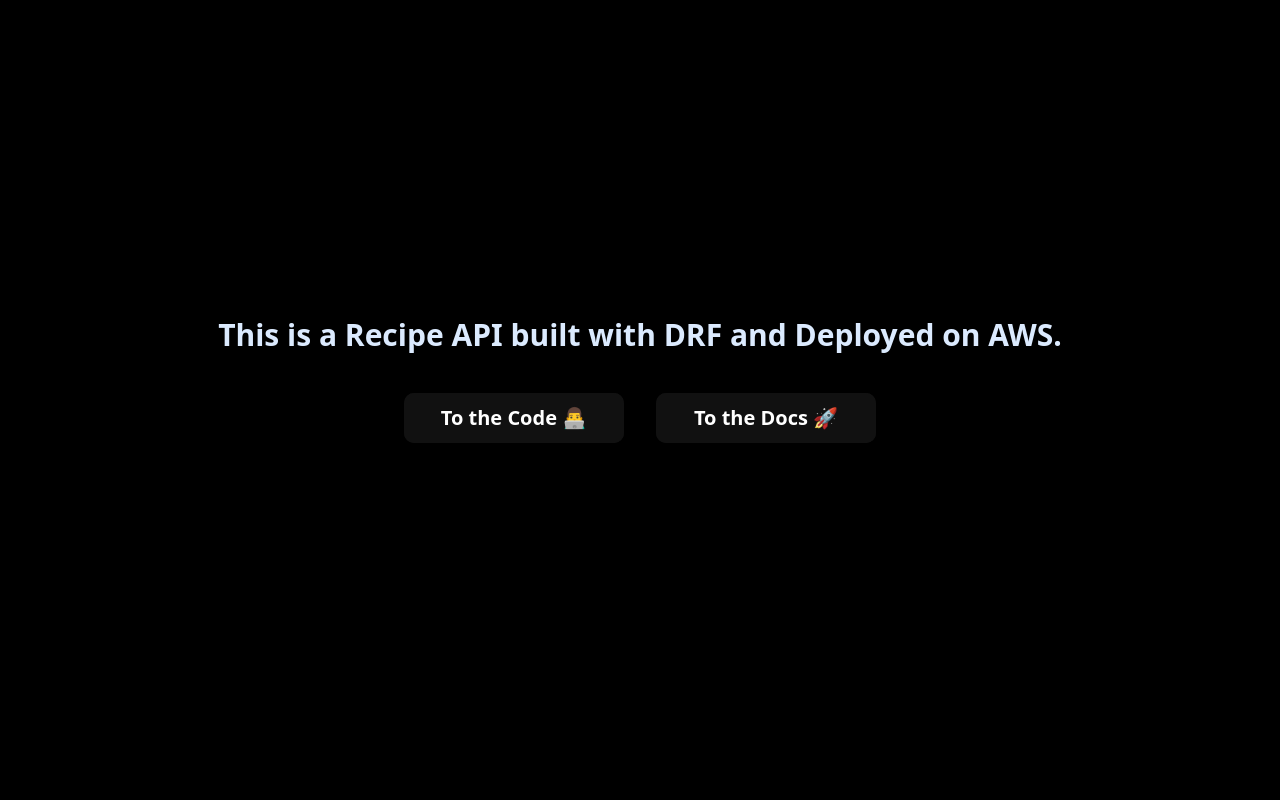
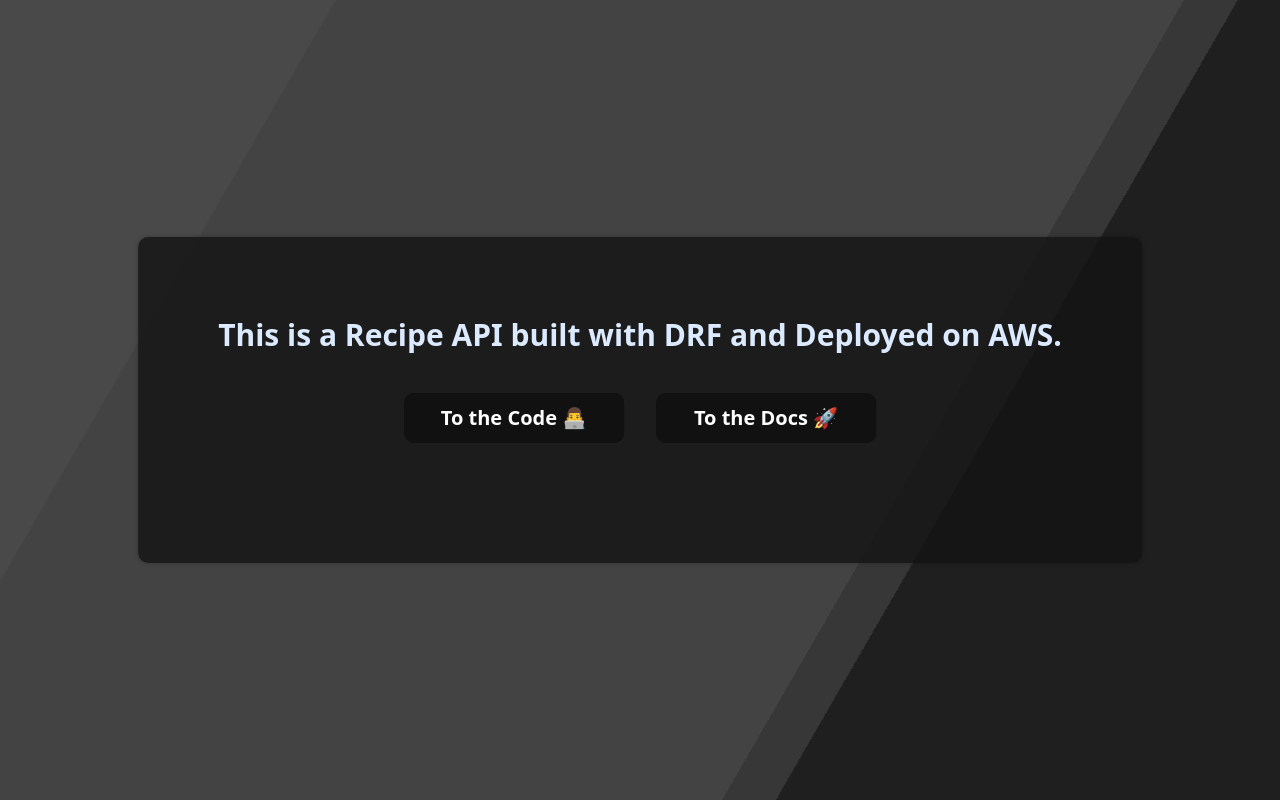
Before and after one commit to hitenvats16/Recipe-app-api, a Django app: page / in a window 1280 px wide. Run offline with Django 3.2, Linux system fonts and the light colour scheme; parts of the project's set-up code (start-up, migrations or seed data) failed here and were passed over; some libraries are stand-ins or nearby versions.

Commit message:
Changed landing page

```diff
--- a/app/templates/index.html
+++ b/app/templates/index.html
@@ -16,7 +16,6 @@
         flex-direction: row;
         justify-content: center;
         align-items: center;
-        background: #000;
       }
 
       .glow-on-hover {
@@ -96,11 +95,57 @@
         }
       }
     </style>
+    <style>
+      .bg {
+        animation: slide 3s ease-in-out infinite alternate;
+        background-image: linear-gradient(-60deg, rgb(0, 0, 0) 50%, rgb(48, 48, 48) 50%);
+        bottom: 0;
+        left: -50%;
+        opacity: 0.5;
+        position: fixed;
+        right: -50%;
+        top: 0;
+        z-index: -1;
+      }
+
+      .bg2 {
+        animation-direction: alternate-reverse;
+        animation-duration: 4s;
+      }
+
+      .bg3 {
+        animation-duration: 5s;
+      }
+
+      .content {
+        background-color: rgba(19, 19, 19, 0.8);
+        border-radius: 0.25em;
+        box-shadow: 0 0 0.25em rgba(0, 0, 0, 0.25);
+        box-sizing: border-box;
+        left: 50%;
+        padding: 10vmin;
+        position: fixed;
+        text-align: center;
+        top: 50%;
+        transform: translate(-50%, -50%);
+        border-radius: 10px;
+      }
+
+      @keyframes slide {
+        0% {
+          transform: translateX(-25%);
+        }
+        100% {
+          transform: translateX(25%);
+        }
+      }
+    </style>
   </head>
   <body>
-    <div
-      class="bg-black flex items-center justify-center flex-col h-screen w-full"
-    >
+    <div class="bg"></div>
+    <div class="bg bg2"></div>
+    <div class="bg bg3"></div>
+    <div class="content flex items-center justify-center flex-col">
       <div class="w-max h-max">
         <h1 class="text-3xl text-blue-100 font-bold">
           This is a Recipe API built with DRF and Deployed on AWS.
```
